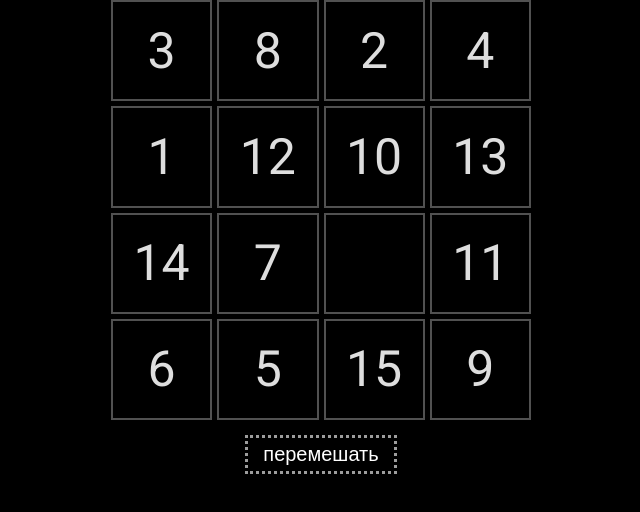
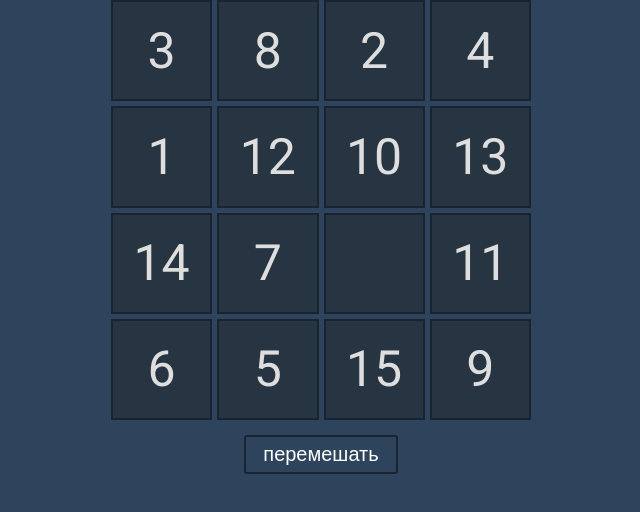
Before and after one commit to pedronin/Barley-Break, a plain HTML site: page index.html in a window 1280 px wide. Shown: the whole page, without its empty margins (319-959 px from the left). Drawn offline with Linux system fonts and the light colour scheme.

Commit message:
fix style

```diff
--- a/index.html
+++ b/index.html
@@ -11,7 +11,7 @@
     <div class="container">
         <section class="barleybreak">
             <div class="barleybreak__desk"></div>
-            <button class="barleybreak__mix">перемешать</button>
+            <button class="barleybreak__btn-mix">перемешать</button>
         </section>
     </div>
 
--- a/main.css
+++ b/main.css
@@ -10,7 +10,7 @@ body {
   margin: 0;
   height: 100vh;
   font-family: 'Roboto', sans-serif;
-  background: #000000;
+  background-color: #2e445c;
   overflow: hidden;
 }
 
@@ -27,18 +27,21 @@ body {
   gap: 5px;
 }
 
-.barleybreak__mix {
+.barleybreak__btn-mix {
   display: block;
   margin: 0 auto;
   margin-top: 15px;
-  padding: 5px 15px;
+  padding: 6px 17px;
   background-color: inherit;
   font-size: 20px;
   font-family: 'Rubik', sans-serif;
   color: #fff;
-  border: none;
+  /* border: none;
   border: 3px #9d9d9d;
-  border-style: dotted;
+  border-style: dotted; */
+  border: 2px solid #192431;
+  border-radius: 3px;
+
   cursor: pointer;
 }
 
@@ -51,12 +54,15 @@ body {
   justify-content: center;
   align-items: center;
 
-  background-color: #000000;
-  border: 2px solid #515151;
+  /* background-color: #000000;
+  border: 2px solid #515151; */
+  background-color: #273442;
+  border: 2px solid #192431;
+
   font-size: 50px;
   color: #dedede;
+
   cursor: pointer;
-
   transition: all 0.6s ease;
 }
 
```
